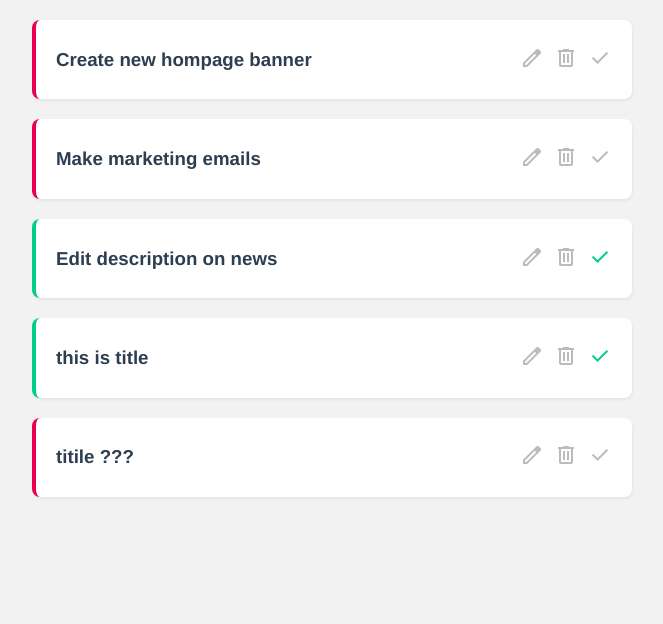
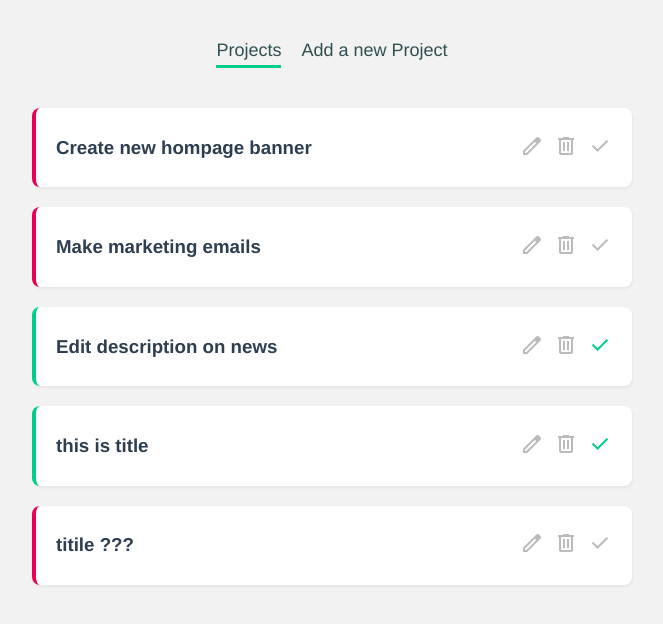
Before and after one commit to alberthoxha/project-planner, a Vue app: page / in a window 1280 px wide. Shown: the top 624 px of the page, without its empty margins (308-971 px from the left). Built offline with nearby package versions, Linux system fonts and the light colour scheme; data requests are answered from the project's data file.

Commit message:
adding nav-bar to navigate to home and addnewproject

```diff
--- a/src/App.vue
+++ b/src/App.vue
@@ -1,7 +1,15 @@
 <template>
+  <NavBar></NavBar>
   <router-view></router-view>
 </template>
-<style >
+<script>
+import NavBar from './components/NavBar.vue';
+export default {
+  components: { NavBar }
+
+}
+</script>
+<style  >
 body {
   background: #f2f2f2
 }
--- /dev/null
+++ b/src/components/NavBar.vue
@@ -0,0 +1,31 @@
+<template>
+  <nav class="main-nav">
+    <router-link :to="{ name: 'Home' }">Projects</router-link>
+    <router-link :to="{ name: 'AddProject' }">Add a new Project</router-link>
+  </nav>
+</template>
+
+<script>
+export default {
+
+}
+</script>
+<style>
+.main-nav {
+  text-align: center;
+  margin: 40px auto;
+}
+
+.main-nav a {
+  display: inline-block;
+  text-decoration: none;
+  margin: 0 10px;
+  color: darkslategrey;
+  font-size: 18px;
+}
+
+a.router-link-active {
+  border-bottom: 3px solid #00ce89;
+  padding-bottom: 4px;
+}
+</style>
```
